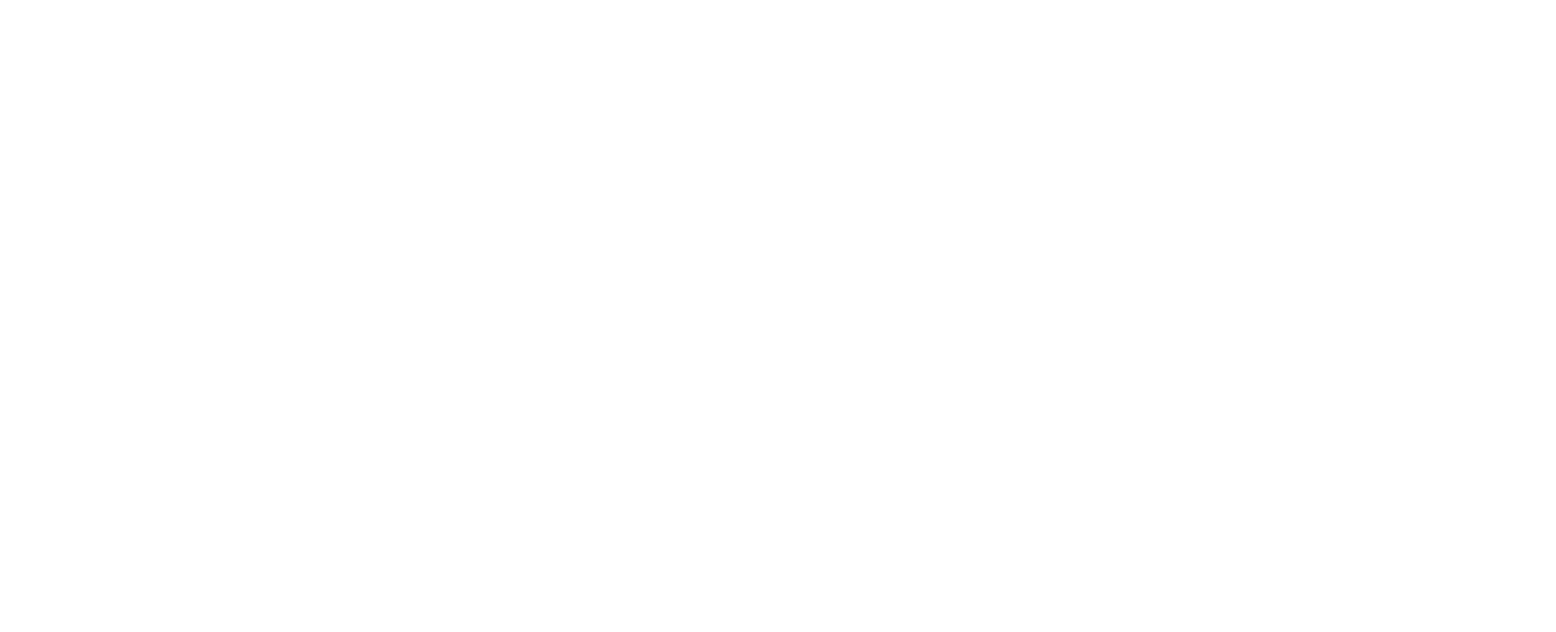
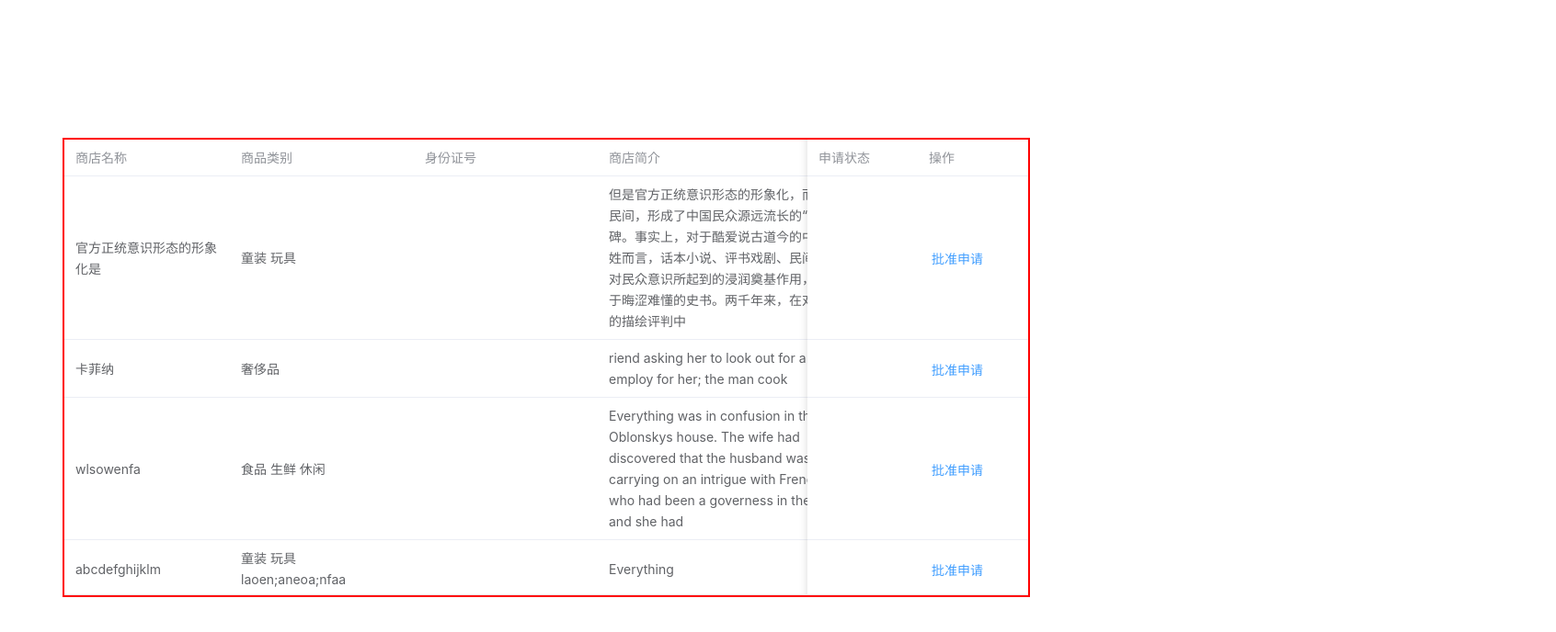
Before and after one commit to andrew-L-au/online-shop, a Vue app in the folder login-register/: page /admin in a window 1280 px wide. Shown: the top 688 px of the page at 92% size, 1692 px wide, since content can reach past the window. Built offline with nearby package versions, Linux system fonts and the light colour scheme; sample sign-in values are in the browser's storage.

Commit message:
first version of MainPage and AdminPage

```diff
--- a/login-register/src/components/Admin.vue
+++ b/login-register/src/components/Admin.vue
@@ -1,13 +1,75 @@
 <template>
+  <section>
+    <el-table :data="openStoreRequestTable" height="500" id="openStoreRequsetTable">
+      <el-table-column prop="storeName" label="商店名称" width="180"></el-table-column>
+      <el-table-column prop="commodityTypes" label="商品类别" width="200"></el-table-column>
+      <el-table-column prop="IdCardNumber" label="身份证号" width="200"></el-table-column>
+      <el-table-column prop="description" label="商店简介" width="300"></el-table-column>
+      <el-table-column prop="recordAddress" label="备案地址" width="200"></el-table-column>
+      <el-table-column prop="money" label="注册资金" width="150"></el-table-column>
+      <el-table-column prop="date" label="注册时间" width="150"></el-table-column>
+      <el-table-column fixed="right" prop="requestStatus" label="申请状态" width="120"></el-table-column>
+      <el-table-column fixed="right" label="操作" width="120">
+        <template #default>
+          <el-button link type="primary" @click="">批准申请</el-button>
+        </template>
+      </el-table-column>
 
+    </el-table>
+  </section>
 </template>
 
-<script>
-export default {
-  name: "Admin"
-}
+<script lang="ts" setup>
+const openStoreRequestTable = [
+  {
+    storeName: '官方正统意识形态的形象化是',
+    commodityTypes: '童装 玩具',
+    IdCardNumber: '',
+    description: '但是官方正统意识形态的形象化，而且流布民间，形成了中国民众源远流长的“暴秦”口碑。事实上，对于酷爱说古道今的中国老百姓而言，话本小说、评书戏剧、民间传说等对民众意识所起到的浸润奠基作用，远远大于晦涩难懂的史书。两千年来，在对秦帝国的描绘评判中',
+    recordAddress: '',
+    money: '',
+    date:'',
+    requestStatus:'',
+  },
+  {
+    storeName: '卡菲纳',
+    commodityTypes: '奢侈品',
+    description: 'riend asking her to look out for a new employ for her; the man cook'
+  },
+  {
+    storeName: 'wlsowenfa',
+    commodityTypes: '食品 生鲜 休闲',
+    description: 'Everything was in confusion in the Oblonskys house. The wife had discovered that the husband was carrying on an intrigue with French girl, who had been a governess in their family, and she had'
+  },
+  {
+    storeName: 'abcdefghijklm',
+    commodityTypes: '童装 玩具 laoen;aneoa;nfaa',
+    description: 'Everything '
+  },
+  {
+    storeName: 'abcdd',
+    commodityTypes: 'djaonna154529alaf',
+    description: '悲剧的深远阴影正在随着历史的进步而渐渐淡化，儒家式的恶毒咒骂也已经大体终止了。但是，国人乃至世界对秦帝国的了解，还依然朦胧混沌。尽管万里长城、兵马俑、郡县制、度量衡以至我们每日使用的方块字（请注意，人们叫它“汉字”），都实实在在地矗立在那里，人们观念的分裂却依旧如斯'
+  },
+  {
+    storeName: 'abc',
+    commodityTypes: '童装 玩具',
+    description: 'xx'
+  },
+  {
+    storeName: '海澜之家',
+    commodityTypes: '童装 时装 鞋子',
+    description: 'Everything was in confusion in the Oblonskys house. The wife had discovered that the husband was c'
+  },
+]
 </script>
 
 <style scoped>
+#openStoreRequsetTable {
+  table-layout: auto;
+  width: 50%;
+  margin-left: 30rem;
+  border: 2px solid red;
+}
 
 </style>
--- a/login-register/src/components/MainPage.vue
+++ b/login-register/src/components/MainPage.vue
@@ -1,13 +1,47 @@
 <template>
-  <h1>MainPage</h1>
+  <body>
+    <header>
+      <nav>
+        <el-menu :default-active="activeIndex" class="el-menu-demo" mode="horizontal" background-color="#545c64"
+          text-color="#fff" active-text-color="#ffd04b">
+          <el-menu-item index="1"><RouterLink to="/user">首页</RouterLink></el-menu-item>
+          <div class="flex-grow" />
+          <el-menu-item index="2">欢迎:<span v-bind=""></span></el-menu-item>
+          <el-menu-item index="3"><RouterLink to="/openStore">申请开店</RouterLink></el-menu-item>
+          <el-menu-item index="4"><RouterLink to="/">登出</RouterLink></el-menu-item>
+        </el-menu>
+      </nav>
+    </header>
+
+
+    <section>
+      <el-table :data="tableData" border="true" height="500" style="width: 100%;">
+        <el-table-column prop="storeName" label="商店名称" width="180"></el-table-column>
+        <el-table-column prop="commodityTypes" label="商品类别" width="200"></el-table-column>
+        <el-table-column prop="description" label="商店简介" width="300"></el-table-column>
+      </el-table>
+    </section>
+  </body>
 </template>
 
-<script>
-export default {
-  name: "MainPage"
-}
+
+<script lang="ts" setup>
+
+import { ref } from 'vue'
+
+const activeIndex = ref('1')
+const tableData = [
+  {
+    storeName: '',
+    commodityTypes: '',
+    description: '',
+  },
+]
+
 </script>
 
 <style scoped>
-
+.flex-grow {
+  flex-grow: 1;
+}
 </style>
```
